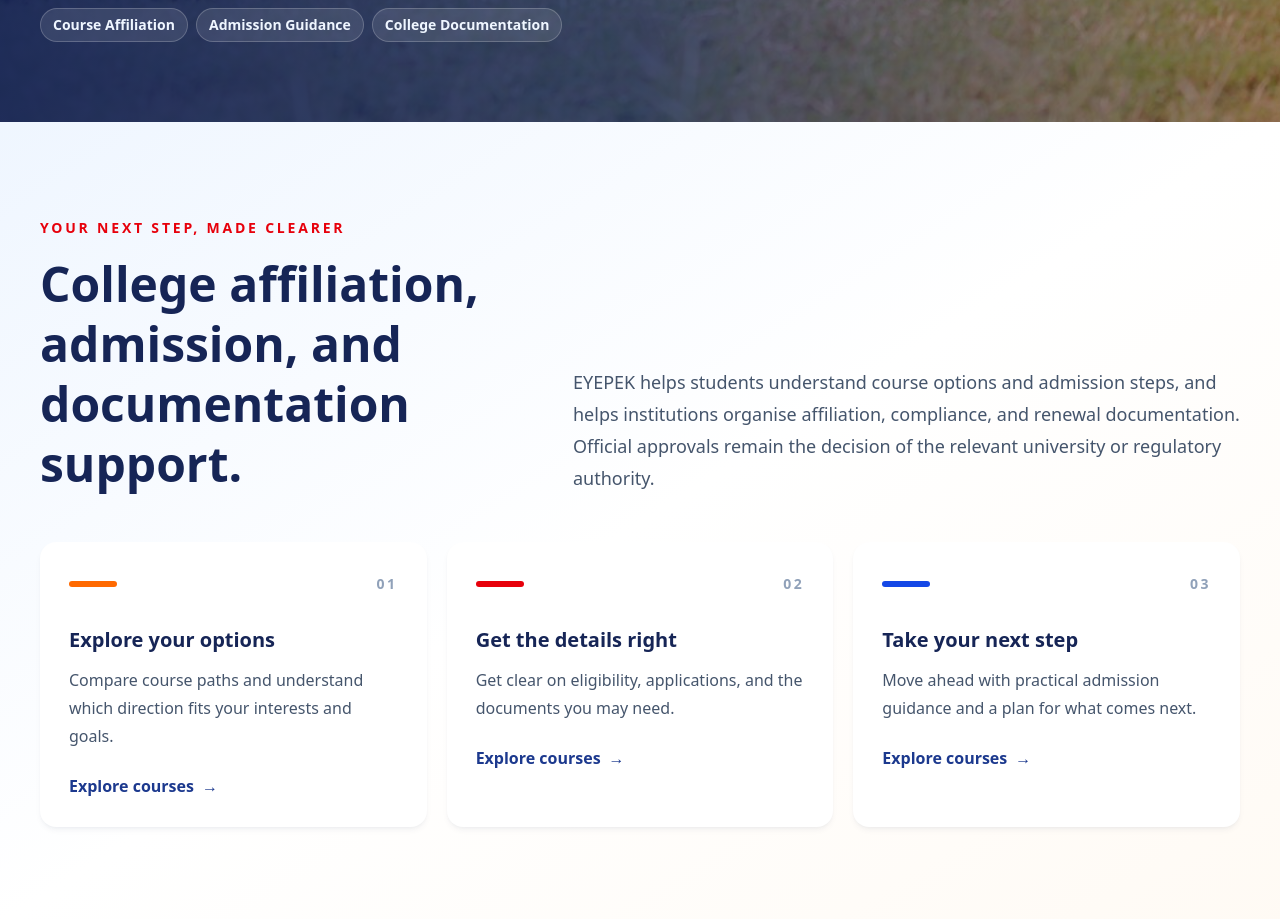
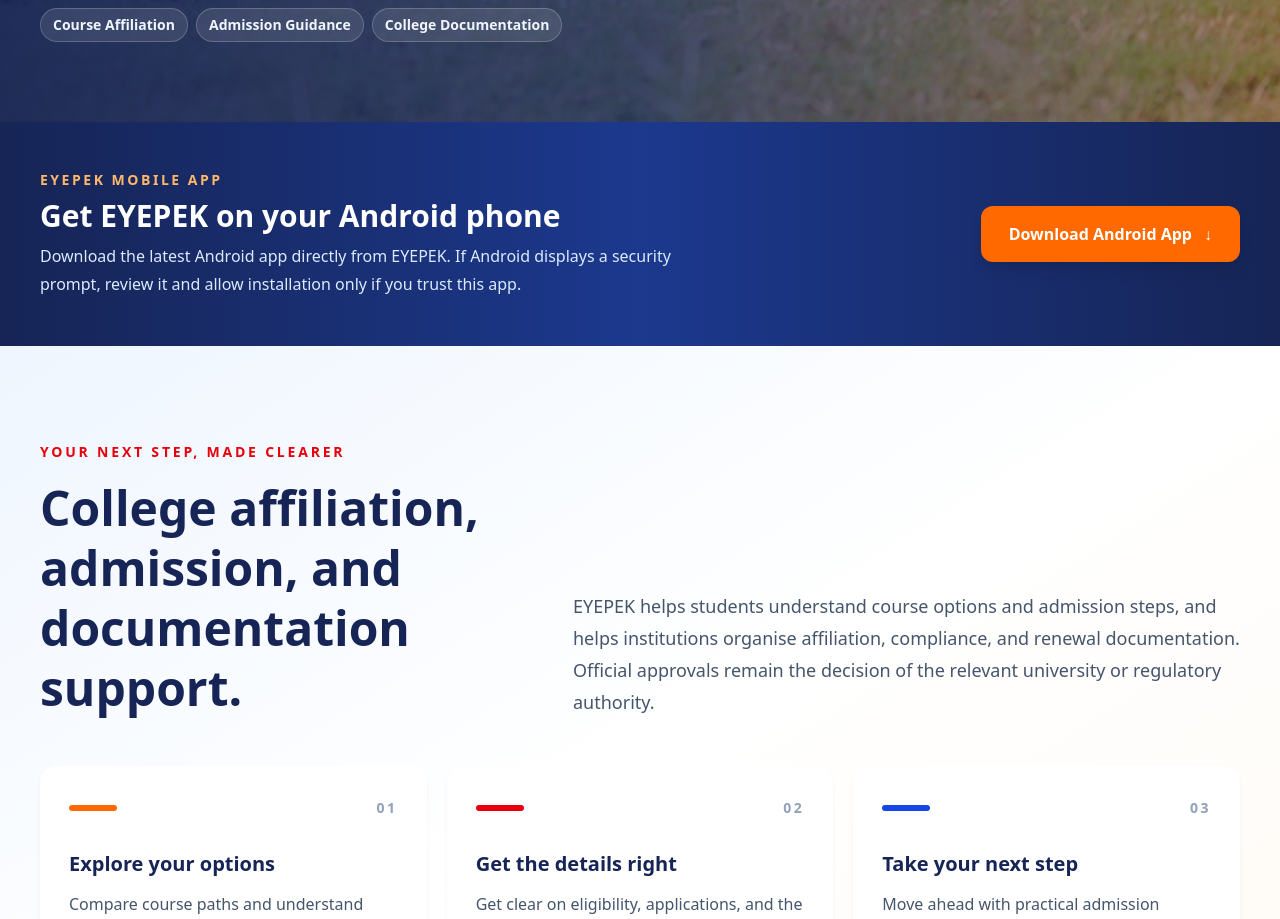
Before and after one commit to eyepek/EYEPEK, a React (Vite) app: page / in a window 1280 px wide. Shown: the part 1020-1939 px from the top of the page. Built offline with nearby package versions, Linux system fonts and the light colour scheme.

Commit message:
Add EYEPEK Android app download section

```diff
--- a/src/pages/HomePage.jsx
+++ b/src/pages/HomePage.jsx
@@ -144,6 +144,19 @@
             <a href='#student-support' className='relative mt-6 inline-flex items-center gap-2 font-bold text-orange-200 transition hover:text-white'>Browse all services <FaArrowRight aria-hidden='true' /></a>
           </div>
         </aside>
+      </div>
+    </section>
+
+    <section id='download-app' className='bg-gradient-to-r from-blue-950 via-blue-900 to-blue-950 text-white'>
+      <div className='mx-auto flex max-w-7xl flex-col gap-6 px-6 py-12 md:flex-row md:items-center md:justify-between md:px-10'>
+        <div className='max-w-2xl'>
+          <p className='text-sm font-bold uppercase tracking-[0.18em] text-orange-300'>EYEPEK mobile app</p>
+          <h2 className='mt-2 text-2xl font-extrabold sm:text-3xl'>Get EYEPEK on your Android phone</h2>
+          <p className='mt-2 leading-7 text-blue-100'>Download the latest Android app directly from EYEPEK. If Android displays a security prompt, review it and allow installation only if you trust this app.</p>
+        </div>
+        <a href='https://github.com/eyepek/EYEPEK/releases/download/android-latest/app-release.apk' className='inline-flex shrink-0 items-center justify-center gap-3 rounded-xl bg-orange-500 px-7 py-4 font-extrabold text-white shadow-lg transition hover:-translate-y-0.5 hover:bg-orange-400 focus-visible:outline-none focus-visible:ring-4 focus-visible:ring-orange-200' aria-label='Download EYEPEK Android app'>
+          Download Android App <span aria-hidden='true'>↓</span>
+        </a>
       </div>
     </section>
 
```
